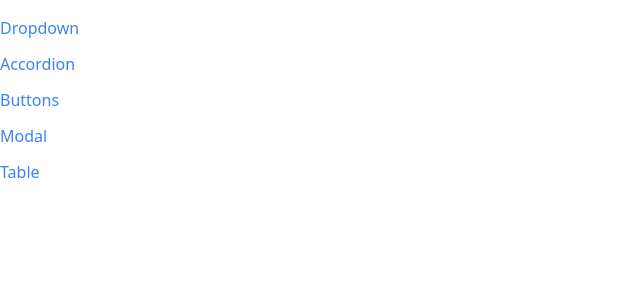
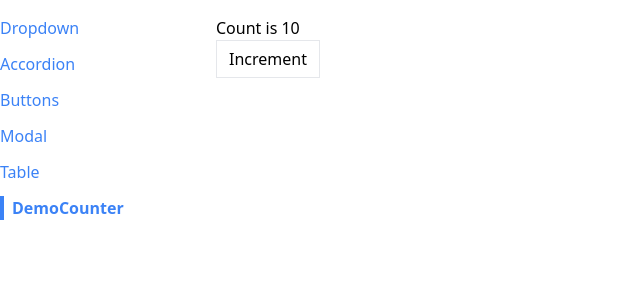
Before and after one commit to KB-Toast/comps, a React (Create React App) app: page /demoCounter in a window 1280 px wide. Shown: the top 300 px of the page, without its empty margins (0-640 px from the left). Built offline with nearby package versions, Linux system fonts and the light colour scheme.

Commit message:
refacto using custom hook use-sort

```diff
--- a/src/App.js
+++ b/src/App.js
@@ -5,6 +5,7 @@
 import ButtonPage from "./pages/ButtonPage";
 import ModalPage from "./pages/ModalPage";
 import TablePage from "./pages/TablePage";
+import DemoCounterPage from "./pages/DemoCounterPage";
 
 function App() {
   return (
@@ -26,6 +27,9 @@
         <Route path="/table">
           <TablePage />
         </Route>
+        <Route path="/demoCounter">
+          <DemoCounterPage initialCount={10} />
+        </Route>
       </div>
     </div>
   );
--- a/src/components/Sidebar.js
+++ b/src/components/Sidebar.js
@@ -7,6 +7,7 @@
     { label: "Buttons", path: "/buttons" },
     { label: "Modal", path: "/modal" },
     { label: "Table", path: "/table" },
+    { label: "DemoCounter", path: "/demoCounter" },
   ];
 
   const renderedLinks = links.map((link) => {
--- a/src/components/SortableTable.js
+++ b/src/components/SortableTable.js
@@ -1,30 +1,37 @@
-import { useState } from "react";
 import { GoArrowSmallDown, GoArrowSmallUp } from "react-icons/go";
 import Table from "./Table";
+import useSort from "../hooks/use-sort";
 
 function SortableTable(props) {
-  const [sortOrder, setSortOrder] = useState(null);
-  const [sortBy, setSortBy] = useState(null);
+  // copypasted into use-sort custom hook
+  //   const [sortOrder, setSortOrder] = useState(null);
+  //   const [sortBy, setSortBy] = useState(null);
   const { config, data } = props;
 
-  const handleClick = (label) => {
-    if (sortBy && label !== sortBy) {
-      setSortOrder("asc");
-      setSortBy(label);
-      return;
-    }
+  const { sortOrder, sortBy, sortedData, setSortColumn } = useSort(
+    data,
+    config
+  );
 
-    if (sortOrder === null) {
-      setSortOrder("asc");
-      setSortBy(label);
-    } else if (sortOrder === "asc") {
-      setSortOrder("desc");
-      setSortBy(label);
-    } else if (sortOrder === "desc") {
-      setSortOrder(null);
-      setSortBy(null);
-    }
-  };
+  // copypasted into use-sort custom hook
+  //   const handleClick = (label) => {
+  //     if (sortBy && label !== sortBy) {
+  //       setSortOrder("asc");
+  //       setSortBy(label);
+  //       return;
+  //     }
+
+  //     if (sortOrder === null) {
+  //       setSortOrder("asc");
+  //       setSortBy(label);
+  //     } else if (sortOrder === "asc") {
+  //       setSortOrder("desc");
+  //       setSortBy(label);
+  //     } else if (sortOrder === "desc") {
+  //       setSortOrder(null);
+  //       setSortBy(null);
+  //     }
+  //   };
 
   const updatedConfig = config.map((column) => {
     if (!column.sortValue) {
@@ -35,7 +42,7 @@
       header: () => (
         <th
           className="cursor-pointer hover:bg-gray-100"
-          onClick={() => handleClick(column.label)}
+          onClick={() => setSortColumn(column.label)}
         >
           <div className="flex items-center">
             {getIcons(column.label, sortBy, sortOrder)}
@@ -46,21 +53,22 @@
     };
   });
 
-  let sortedData = data;
-  if (sortOrder && sortBy) {
-    const { sortValue } = config.find((column) => column.label === sortBy);
-    sortedData = [...data].sort((a, b) => {
-      const valueA = sortValue(a);
-      const valueB = sortValue(b);
+  // copypasted into use-sort custom hook
+  //   let sortedData = data;
+  //   if (sortOrder && sortBy) {
+  //     const { sortValue } = config.find((column) => column.label === sortBy);
+  //     sortedData = [...data].sort((a, b) => {
+  //       const valueA = sortValue(a);
+  //       const valueB = sortValue(b);
 
-      const reverseOrder = sortOrder === "asc" ? 1 : -1;
-      if (typeof valueA === "string") {
-        return valueA.localeCompare(valueB) * reverseOrder;
-      } else {
-        return (valueA - valueB) * reverseOrder;
-      }
-    });
-  }
+  //       const reverseOrder = sortOrder === "asc" ? 1 : -1;
+  //       if (typeof valueA === "string") {
+  //         return valueA.localeCompare(valueB) * reverseOrder;
+  //       } else {
+  //         return (valueA - valueB) * reverseOrder;
+  //       }
+  //     });
+  //   }
 
   return <Table {...props} data={sortedData} config={updatedConfig} />;
 }
--- /dev/null
+++ b/src/hooks/use-counter.js
@@ -0,0 +1,20 @@
+import { useState, useEffect } from "react";
+
+function useCounter(initialCount) {
+  const [count, setCount] = useState(initialCount);
+
+  useEffect(() => {
+    console.log(count);
+  }, [count]);
+
+  const increment = () => {
+    setCount(count + 1);
+  };
+
+  return {
+    count,
+    increment,
+  };
+}
+
+export default useCounter;
--- /dev/null
+++ b/src/hooks/use-sort.js
@@ -0,0 +1,50 @@
+import { useState } from "react";
+
+function useSort(data, config) {
+  const [sortOrder, setSortOrder] = useState(null);
+  const [sortBy, setSortBy] = useState(null);
+
+  const setSortColumn = (label) => {
+    if (sortBy && label !== sortBy) {
+      setSortOrder("asc");
+      setSortBy(label);
+      return;
+    }
+
+    if (sortOrder === null) {
+      setSortOrder("asc");
+      setSortBy(label);
+    } else if (sortOrder === "asc") {
+      setSortOrder("desc");
+      setSortBy(label);
+    } else if (sortOrder === "desc") {
+      setSortOrder(null);
+      setSortBy(null);
+    }
+  };
+
+  let sortedData = data;
+  if (sortOrder && sortBy) {
+    const { sortValue } = config.find((column) => column.label === sortBy);
+    sortedData = [...data].sort((a, b) => {
+      const valueA = sortValue(a);
+      const valueB = sortValue(b);
+
+      const reverseOrder = sortOrder === "asc" ? 1 : -1;
+      if (typeof valueA === "string") {
+        return valueA.localeCompare(valueB) * reverseOrder;
+      } else {
+        return (valueA - valueB) * reverseOrder;
+      }
+    });
+  }
+
+  return {
+    sortOrder,
+    sortBy,
+    sortedData,
+    setSortColumn,
+  };
+}
+
+export default useSort;
--- /dev/null
+++ b/src/pages/DemoCounterPage.js
@@ -0,0 +1,51 @@
+// Whole file detail process is "section 17"
+
+//import { useState, useEffect } from "react";
+import Button from "../components/Button";
+import useCounter from "../hooks/use-counter";
+
+// function useCounter(initialCount) {
+//   const [count, setCount] = useState(initialCount);
+
+//   useEffect(() => {
+//     console.log(count);
+//   }, [count]);
+
+//   const increment = () => {
+//     setCount(count + 1);
+//   };
+
+//   return {
+//     count,
+//     increment,
+//   };
+// }
+
+function DemoCounterPage({ initialCount }) {
+  // Turning "count", "useEffect" and "handleClick" into a custom hook
+  // General strategy (101 level) :
+  // 1) Find code in a component related to a single piece of state
+  // 2) Copy paste it all into a helper function
+  // 3) Fix all the broken references
+
+  //   const [count, setCount] = useState(initialCount);
+
+  //   useEffect(() => {
+  //     console.log(count);
+  //   }, [count]);
+
+  //   const handleClick = () => {
+  //     setCount(count + 1);
+  //   };
+
+  const { count, increment } = useCounter(initialCount);
+
+  return (
+    <div>
+      <h1>Count is {count}</h1>
+      <Button onClick={increment}>Increment</Button>
+    </div>
+  );
+}
+
+export default DemoCounterPage;
```
